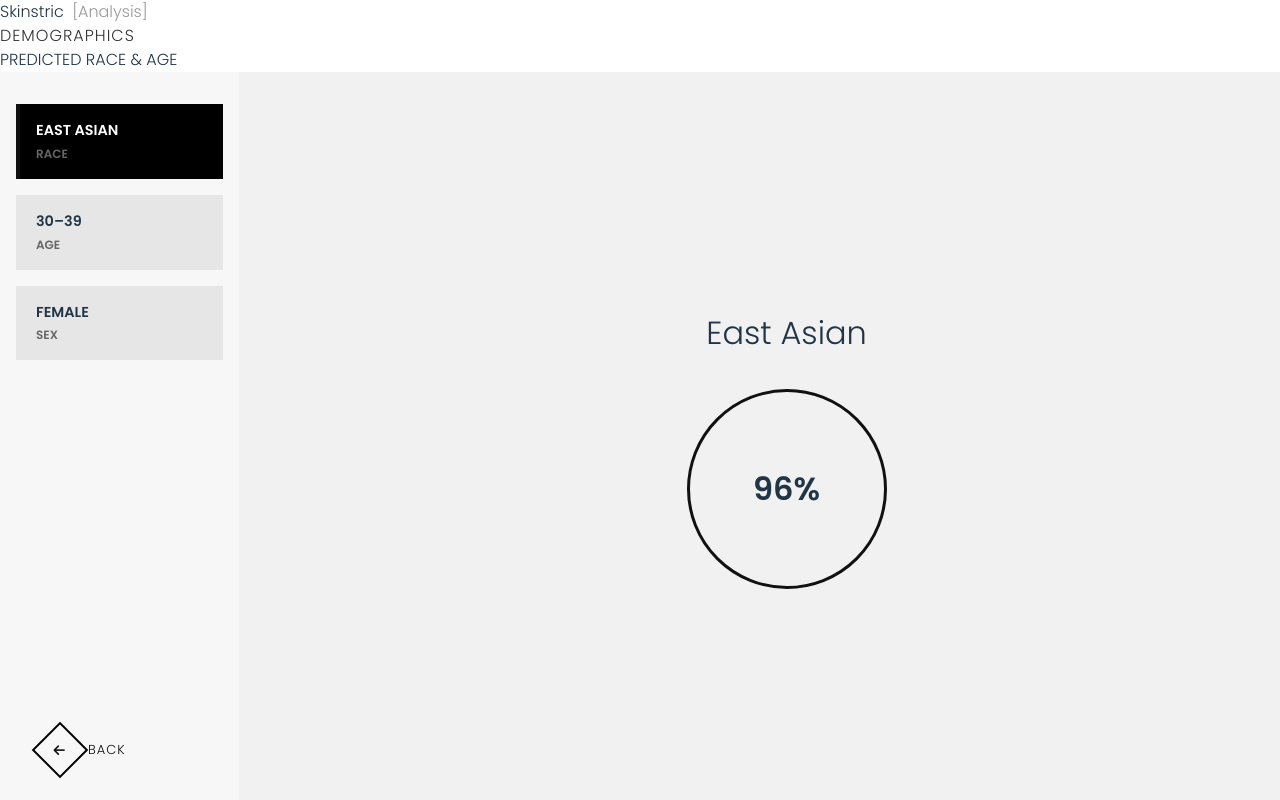
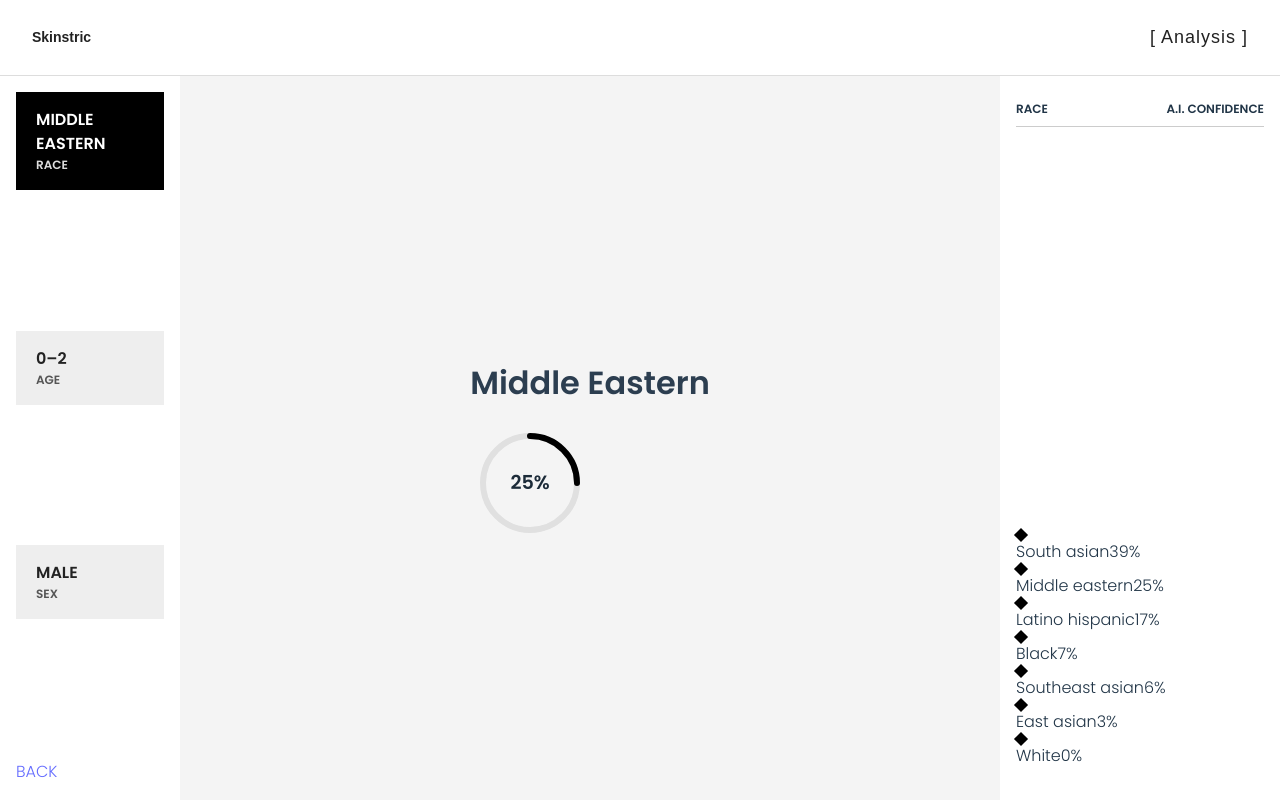
Before and after one commit to tashamcglashan/tasha-skinstric, a React (Vite) app: page /demographics in a window 1280 px wide. Built offline with nearby package versions, Linux system fonts and the light colour scheme.

Commit message:
created PredictionCircle, redid Demographics.css/jsk

```diff
--- /dev/null
+++ b/src/components/PredictionCircle.css
@@ -0,0 +1,25 @@
+.prediction-circle {
+    position: relative;
+    width: 120px;
+    height: 120px;
+    margin-top: 10px;
+  }
+
+  .prediction-circle svg {
+    transform: rotate(-90deg);
+  }
+
+  .circle-bg,
+  .circle-fg {
+    transition: stroke-dashoffset 1s ease;
+  }
+
+  .circle-text {
+    position: absolute;
+    top: 50%;
+    left: 50%;
+    transform: translate(-50%, -50%);
+    font-size: 1.2rem;
+    font-weight: bold;
+    color: #1c2b39;
+  }
--- /dev/null
+++ b/src/components/PredictionCircle.jsx
@@ -0,0 +1,53 @@
+// src/components/PredictionCircle.jsx
+import React, { useEffect, useState } from "react";
+import "./PredictionCircle.css";
+
+const PredictionCircle = ({ percentage }) => {
+  const [animatedPercent, setAnimatedPercent] = useState(0);
+
+  useEffect(() => {
+    const timeout = setTimeout(() => {
+      setAnimatedPercent(percentage);
+    }, 100); // smooth transition trigger
+
+    return () => clearTimeout(timeout);
+  }, [percentage]);
+
+  const radius = 50;
+  const strokeWidth = 6;
+  const normalizedRadius = radius - strokeWidth / 2;
+  const circumference = 2 * Math.PI * normalizedRadius;
+  const strokeDashoffset =
+    circumference - (animatedPercent / 100) * circumference;
+
+  return (
+    <div className="prediction-circle">
+      <svg width="120" height="120">
+        <circle
+          className="circle-bg"
+          stroke="#e0e0e0"
+          fill="transparent"
+          strokeWidth={strokeWidth}
+          r={normalizedRadius}
+          cx="60"
+          cy="60"
+        />
+        <circle
+          className="circle-fg"
+          stroke="#000"
+          fill="transparent"
+          strokeWidth={strokeWidth}
+          strokeLinecap="round"
+          strokeDasharray={circumference}
+          strokeDashoffset={strokeDashoffset}
+          r={normalizedRadius}
+          cx="60"
+          cy="60"
+        />
+      </svg>
+      <div className="circle-text">{animatedPercent}%</div>
+    </div>
+  );
+};
+
+export default PredictionCircle;
--- a/src/pages/Analysis.jsx
+++ b/src/pages/Analysis.jsx
@@ -54,7 +54,7 @@ export default function Analysis() {
           BACK
         </div>
 
-        <div className="proceed-button" onClick={() => navigate("/deomographics")}>
+        <div className="proceed-button" onClick={() => navigate("/demographics")}>
           <div className="icon-box">
             <i className="fa-solid fa-arrow-right"></i>
           </div>
--- a/src/pages/Demographics.css
+++ b/src/pages/Demographics.css
@@ -1,236 +1,249 @@
-* {
-  box-sizing: border-box;
+/* Main layout */
+.demographics-page {
+  display: flex;
+  flex-direction: column;
+  height: 100vh;
+  width: 100vw;
+  background: #fff;
 }
 
-/* src/pages/Demographics.css */
+.demographics-nav {
+  display: flex;
+  justify-content: space-between;
+  align-items: center;
+  padding: 1.5rem 2rem;
+  border-bottom: 1px solid #ddd;
+  font-family: Arial, sans-serif;
+  font-size: 14px;
+  color: #222;
+}
 
-.demographics-wrapper {
-  display: flex;
-  flex-direction: row;
-  flex: 1;
-  height: calc(100vh - 60px); /* leaves space for nav */
-  width: 100%;
-  overflow: hidden;
+.nav-logo {
+  font-weight: bold;
+}
+
+.nav-sub {
+  color: gray;
+}
+
+.nav-title {
+  font-size: 18px;
+  letter-spacing: 1px;
 }
 
 .predicted {
-  size: 14px;
-  line-height: 24px;
-  width: 227;
-  height: 24;
-  top: 190px;
-  left: 32px;
-  angle: 0 deg;
-  opacity: 1;
+  font-size: 12px;
+  color: #777;
 }
 
-/* Left sidebar styles */
+/* Layout wrapper */
+.demographics-wrapper {
+  display: flex;
+  flex: 1;
+}
+
+/* Left sidebar */
 .sidebar {
-  width: 16%;
-  min-width: 180px;
-  background-color: #f7f7f7;
-  padding: 2rem 1rem;
+  width: 180px;
+  padding: 1rem;
   display: flex;
   flex-direction: column;
-  box-sizing: border-box;
+  justify-content: space-between;
 }
 
 .sidebar-section {
+  background: #eee;
+  color: #222;
+  margin-bottom: 1rem;
   padding: 1rem;
-  margin-bottom: 1rem;
-  background-color: #e6e6e6;
+  font-weight: bold;
   text-transform: uppercase;
-  font-size: 0.9rem;
-  font-weight: bold;
+  cursor: pointer;
   border-left: 4px solid transparent;
-  cursor: pointer;
+  transition: background 0.2s;
 }
 
 .sidebar-section span {
-  font-size: 0.75rem;
-  color: #666;
   display: block;
-  margin-top: 0.2rem;
+  font-size: 12px;
+  color: #555;
+  text-transform: none;
+}
+
+.sidebar-section:hover {
+  background: #ccc;
 }
 
 .sidebar-section.active {
-  background-color: #000;
+  background: #000;
   color: #fff;
-  border-left: 4px solid #111;
 }
 
-.sidebar-back {
-  margin-top: auto;
-  padding: 1rem;
-  font-size: 0.8rem;
+.sidebar-section.active span {
+  color: #ddd;
+}
+
+/* Back button */
+.back-button {
   display: flex;
   align-items: center;
   gap: 0.5rem;
-  cursor: pointer;
+  margin-top: auto;
+  color: #000;
+  font-weight: bold;
+  text-decoration: none;
+  text-transform: uppercase;
 }
 
-/* Middle section styles */
+.icon-box {
+  border: 2px solid black;
+  width: 36px;
+  height: 36px;
+  display: flex;
+  align-items: center;
+  justify-content: center;
+  transform: rotate(45deg);
+}
+
+.icon-box i {
+  transform: rotate(-45deg);
+}
+
+/* Middle section */
 .middle-section {
   flex: 1;
+  background: #f4f4f4;
   display: flex;
   justify-content: center;
   align-items: center;
-  padding: 3rem;
-  background-color: #f1f1f1;
 }
 
 .middle-content-box {
-  width: 1000px;
-  height: 544px;
-  display: flex;
-  flex-direction: column;
-  align-items: center;
-  justify-content: center;
+  text-align: center;
 }
 
 .main-prediction {
   font-size: 2rem;
-  font-weight: 500;
-  margin-bottom: 2rem;
+  margin-bottom: 1rem;
   text-transform: capitalize;
+  color: #2c3e50;
 }
 
-.confidence-circle {
-  width: 200px;
-  height: 200px;
-  border: 3px solid #111;
-  border-radius: 50%;
-  display: flex;
-  align-items: center;
-  justify-content: center;
-  font-size: 2rem;
-  font-weight: bold;
-}
-
-/* Right sidebar styles */
-
+/* Right section */
 .right-panel {
-  width: 448px;
-  height: 544px;
-  padding: 2rem;
-  background-color: #fff;
+  width: 280px;
+  padding: 1rem;
   display: flex;
   flex-direction: column;
   justify-content: space-between;
-  align-items: stretch;
-  box-sizing: border-box;
 }
 
 .confidence-header {
   display: flex;
   justify-content: space-between;
+  padding: 0.5rem 0;
   font-weight: bold;
-  font-size: 0.85rem;
-  margin-bottom: 1rem;
   border-bottom: 1px solid #ccc;
-  padding-bottom: 0.5rem;
+  text-transform: uppercase;
+  font-size: 12px;
 }
 
 .confidence-list {
   list-style: none;
   padding: 0;
-  margin: 0;
-  flex-grow: 1;
+  margin: 1rem 0;
 }
 
-.confidence-list li {
+.confidence-item {
   display: flex;
+  justify-content: space-between;
   align-items: center;
-    justify-content: space-between;
-    padding: 0.75rem 0;
-    font-size: 0.9rem;
-    border-bottom: 1px solid #eee;
-    gap: 1rem;
+  padding: 0.5rem;
+  border-radius: 4px;
+  transition: background 0.2s ease;
+  cursor: pointer;
+  text-transform: capitalize;
 }
 
-  .confidence-list li span:last-child {
-    margin-left: auto;
-  }
-
-  /* Diamond shape */
- .diamond-shape {
-    width: 12px;
-    height: 12px;
-    background-color: #000;
-    transform: rotate(45deg);
-    margin-right: 0.5rem;
-    flex-shrink: 0;
+.confidence-item:hover {
+  background-color: #f0f0f0;
 }
 
 .confidence-item.selected {
   background-color: #000;
   color: #fff;
-    font-weight: bold;
 }
 
 .confidence-item.selected .diamond-shape {
   background-color: #fff;
 }
 
+.diamond-shape {
+  width: 10px;
+  height: 10px;
+  background-color: #000;
+  transform: rotate(45deg);
+  margin-right: 8px;
+}
 
-
+/* Bottom buttons */
 .bottom-buttons {
   display: flex;
-  justify-content: flex-end;
+  justify-content: space-between;
   gap: 1rem;
-  margin-top: 300px;
 }
 
 .reset-btn,
 .confirm-btn {
-  padding: 0.5rem 1.2rem;
-  border: none;
+  padding: 0.5rem 1.25rem;
+  border: 2px solid #000;
   font-weight: bold;
-  font-size: 0.9rem;
+  text-transform: uppercase;
+  background: #fff;
   cursor: pointer;
-}
-
-.reset-btn {
-  background-color: transparent;
-  border: 1px solid #000;
-  color: #1a1b1c;
+  transition: 0.3s ease;
 }
 
 .confirm-btn {
-  background-color: #000;
+  background: #000;
   color: #fff;
 }
 
-/* nav */
-.demographics-page {
-  display: flex;
-  flex-direction: column;
-  height: 100vh;
+.confirm-btn:hover {
+  background: #222;
 }
 
-.demographics-nav {
-  .demographics-nav {
-    height: 60px;
+.reset-btn:hover {
+  background: #eee;
+}
+
+/* SVG Circle (inside PredictionCircle) */
+.prediction-svg {
+  width: 200px;
+  height: 200px;
+  transform: rotate(-90deg);
+  margin: 0 auto;
+}
+
+.prediction-text {
+  transform: rotate(90deg);
+  font-size: 1.5rem;
+  fill: #2c3e50;
+  text-anchor: middle;
+  dominant-baseline: middle;
+}
+
+.prediction-container {
+  position: relative;
+  width: 200px;
+  height: 200px;
   display: flex;
   align-items: center;
-    justify-content: space-between;
-    padding: 0 2rem;
-    border-bottom: 1px solid #ddd;
-  }
+  justify-content: center;
 }
 
-.nav-logo {
-  font-size: 1rem;
+.prediction-container svg {
+  position: absolute;
+  top: 0;
+  left: 0;
 }
-
-.nav-sub {
-  color: #999;
-  margin-left: 4px;
-}
-
-.nav-title {
-  font-size: 1rem;
-  text-transform: uppercase;
-  letter-spacing: 1px;
-  color: #333;
-}
--- a/src/pages/Demographics.jsx
+++ b/src/pages/Demographics.jsx
@@ -1,92 +1,90 @@
 import React, { useState } from "react";
+import { Link } from "react-router-dom";
 import "./Demographics.css";
-import { Link } from "react-router-dom";
+import PredictionCircle from "../components/PredictionCircle";
 
 const Demographics = () => {
-  const [selectedRace, setSelectedRace] = useState("East Asian");
+  const [selectedCategory, setSelectedCategory] = useState("race");
+  const [selectedValue, setSelectedValue] = useState("Middle eastern");
+  const [selectedConfidence, setSelectedConfidence] = useState(25);
 
-  const raceData = [
-    { label: "East Asian", value: "96%" },
-    { label: "White", value: "6%" },
-    { label: "Black", value: "3%" },
-    { label: "South Asian", value: "2%" },
-    { label: "Latino Hispanic", value: "0%" },
-    { label: "South East Asian", value: "0%" },
-    { label: "Middle Eastern", value: "0%" },
+  const raceOptions = [
+    { label: "South asian", confidence: 39 },
+    { label: "Middle eastern", confidence: 25 },
+    { label: "Latino hispanic", confidence: 17 },
+    { label: "Black", confidence: 7 },
+    { label: "Southeast asian", confidence: 6 },
+    { label: "East asian", confidence: 3 },
+    { label: "White", confidence: 0 },
   ];
+
+  const handleSidebarClick = (category, value, confidence) => {
+    setSelectedCategory(category);
+    setSelectedValue(value);
+    setSelectedConfidence(confidence);
+  };
 
   return (
     <div className="demographics-page">
-      {/* Top Nav */}
       <nav className="demographics-nav">
-        <div className="nav-logo">
-          Skinstric <span className="nav-sub">[Analysis]</span>
-        </div>
-        <div className="nav-title">DEMOGRAPHICS</div>
-        <div className="predicted">PREDICTED RACE & AGE</div>
+        <span className="nav-logo">Skinstric</span>
+        <span className="nav-title">[ Analysis ]</span>
       </nav>
 
-      {/* Page Layout */}
       <div className="demographics-wrapper">
         {/* Sidebar */}
         <div className="sidebar">
-  <div className="sidebar-section active">
-    {selectedRace.toUpperCase()}
-    <br />
-    <span>RACE</span>
-  </div>
-  <div className="sidebar-section">30–39 <br /><span>AGE</span></div>
-  <div className="sidebar-section">FEMALE <br /><span>SEX</span></div>
+          {[
+            { category: "race", value: "Middle eastern", confidence: 25 },
+            { category: "age", value: "0–2", confidence: 10 },
+            { category: "sex", value: "Male", confidence: 90 },
+          ].map(({ category, value, confidence }) => (
+            <div
+              key={category}
+              className={`sidebar-section ${
+                selectedCategory === category ? "active" : ""
+              }`}
+              onClick={() => handleSidebarClick(category, value, confidence)}
+            >
+              {value}
+              <span>{category.toUpperCase()}</span>
+            </div>
+          ))}
 
-  <Link to="/analysis" className="back-button">
-    <div className="icon-box">
-      <i className="fa-solid fa-arrow-left"></i>
-    </div>
-    BACK
-  </Link>
-</div>
-
-
-        {/* Middle Section */}
-        <div className="middle-section">
-          <div className="middle-content-box">
-            <h2 className="main-prediction">{selectedRace}</h2>
-            <div className="confidence-circle">
-              <span>
-                {
-                  raceData.find((item) => item.label === selectedRace)?.value ||
-                  "0%"
-                }
-              </span>
-            </div>
+          <div className="sidebar-back">
+            <Link to="/analysis">BACK</Link>
           </div>
         </div>
 
-        {/* Right Section */}
+        {/* Center */}
+        <div className="middle-section">
+          <div className="middle-content-box">
+            <h2 className="main-prediction">{selectedValue}</h2>
+            <PredictionCircle percentage={selectedConfidence} />
+          </div>
+        </div>
+
+        {/* Right panel */}
         <div className="right-panel">
           <div className="confidence-header">
-            <span>RACE</span>
-            <span>A.I. CONFIDENCE</span>
+            <span>Race</span>
+            <span>A.I. Confidence</span>
           </div>
           <ul className="confidence-list">
-            {raceData.map(({ label, value }) => (
+            {raceOptions.map((item, index) => (
               <li
-                key={label}
-                className={`confidence-item ${
-                    selectedRace.toLowerCase() === label.toLowerCase() ? "selected" : ""
-                  }`}
-
+                key={index}
+                className={item.label === selectedValue ? "selected" : ""}
+                onClick={() =>
+                  handleSidebarClick("race", item.label, item.confidence)
+                }
               >
-                <span className="diamond-shape" />
-                {label} <span>{value}</span>
+                <div className="diamond-shape" />
+                <span>{item.label}</span>
+                <span>{item.confidence}%</span>
               </li>
             ))}
           </ul>
-
-          <div className="bottom-buttons">
-            <button className="reset-btn">RESET</button>
-            <button className="confirm-btn">CONFIRM</button>
-          </div>
         </div>
       </div>
     </div>
```
Lines whose indentation alone changed are shown as unchanged.
